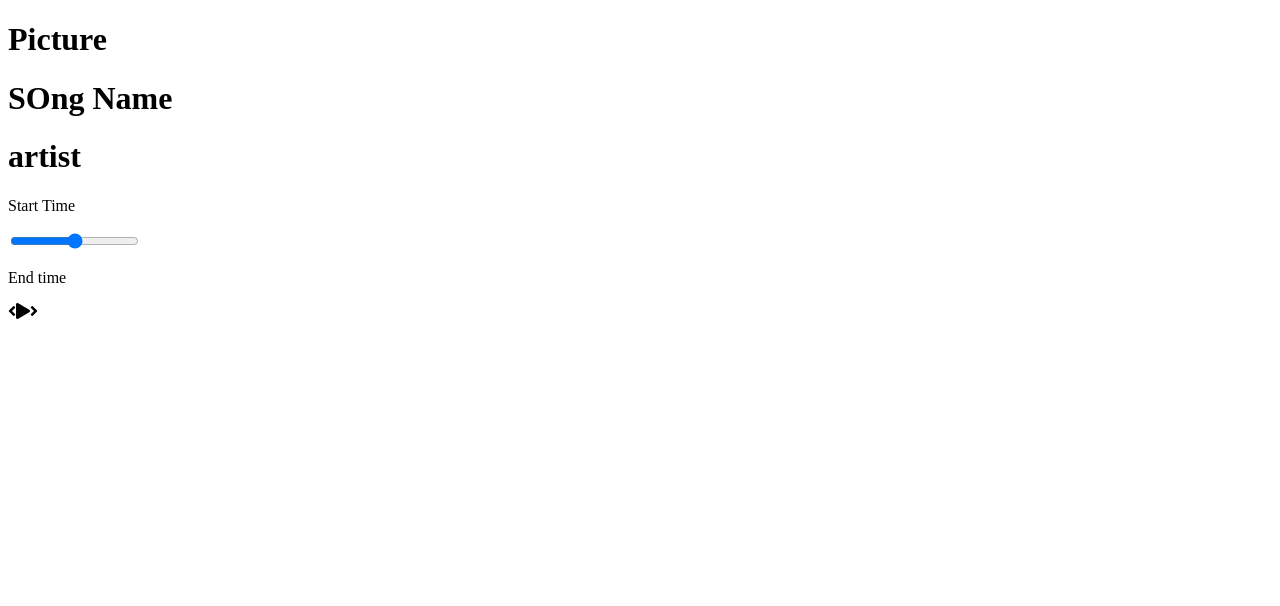
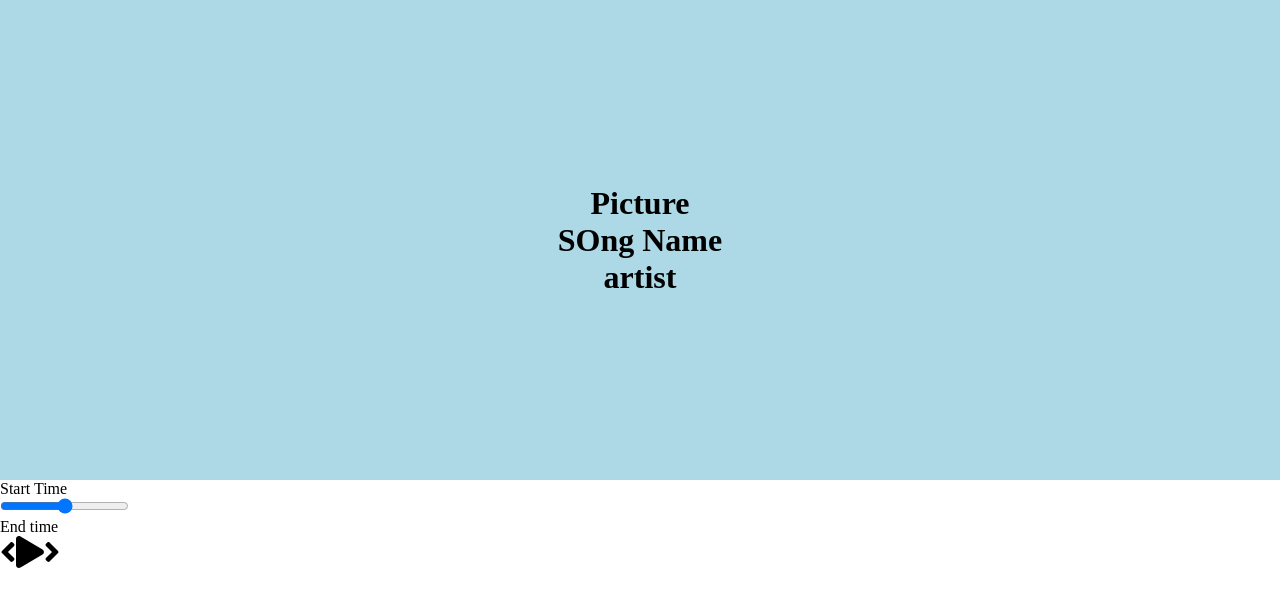
Before and after one commit to Kapibarra/wavesmusicapp, a React (Create React App) app: page / in a window 1280 px wide. Shown: the top 606 px of the page. Built offline with nearby package versions, Linux system fonts and the light colour scheme.

Commit message:
add basic styles

```diff
--- a/src/App.js
+++ b/src/App.js
@@ -1,6 +1,7 @@
 import React from 'react'
 import Player from "./components/Player";
 import Song from "./components/Song";
+import './styles/app.scss'
 
 
 function App() {
--- a/src/components/Player.js
+++ b/src/components/Player.js
@@ -11,9 +11,9 @@
     <p> End time</p>
 </div>
 <div className="play-controll">
-<FontAwesomeIcon className="skip-back" icon={faAngleLeft}/>
-<FontAwesomeIcon className="play" icon={faPlay}/>
-<FontAwesomeIcon className="skip-forward" icon={faAngleRight}/>
+<FontAwesomeIcon className="skip-back" icon={faAngleLeft} size="2x"/>
+<FontAwesomeIcon className="play" icon={faPlay} size="2x"/>
+<FontAwesomeIcon className="skip-forward" icon={faAngleRight} size="2x"/>
 </div>
         </div>
     )
--- /dev/null
+++ b/src/styles/_song.scss
@@ -0,0 +1,8 @@
+.song-container {
+    min-height: 60vh;
+    background-color: lightblue;
+    display: flex;
+    flex-direction: column;
+    align-items: center;
+    justify-content: center;
+}
--- a/src/styles/app.scss
+++ b/src/styles/app.scss
@@ -3,3 +3,6 @@
     padding: 0;
     box-sizing: border-box;
 }
+
+@import './player';
+@import './song';
```
Also changed, not shown: src/styles/_player.scss (added).
